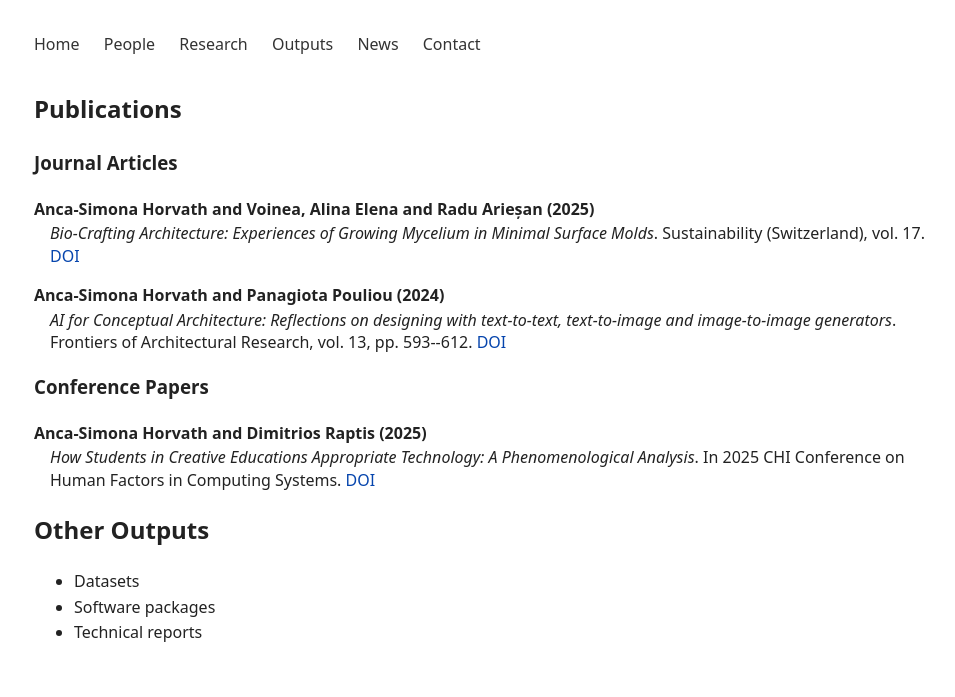
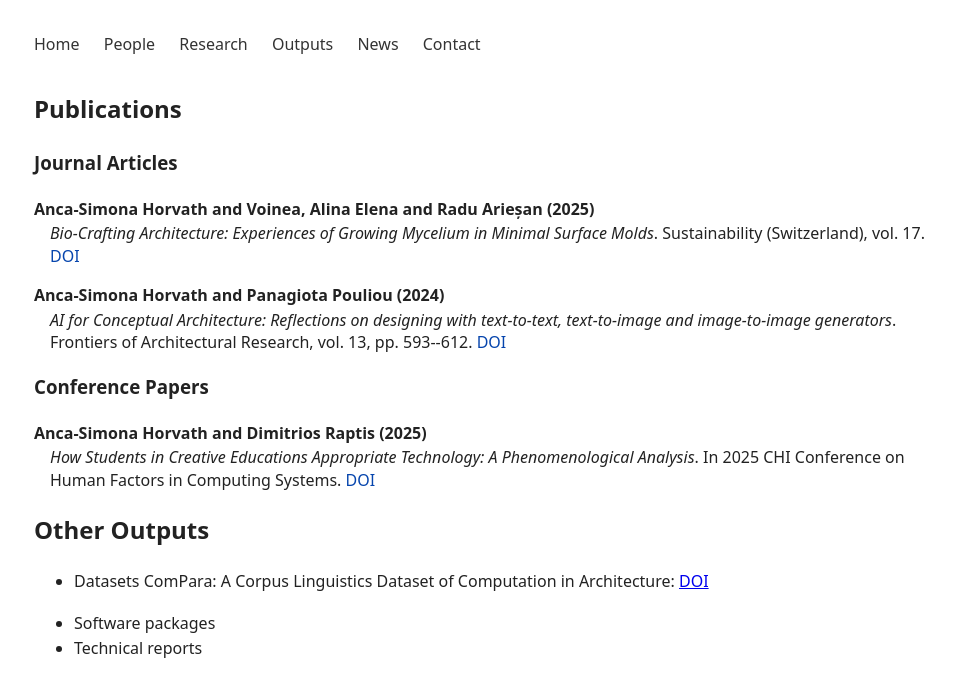
Before and after one commit to anqua/at-a, a Jekyll site: the page built from outputs.md, in a window 1280 px wide. Shown: the top 697 px of the page, without its empty margins (156-1111 px from the left). Built offline with Jekyll 4.4.1, drawn with Linux system fonts in a browser that asks for light colours.

Commit message:
Update outputs.md

```diff
--- a/outputs.md
+++ b/outputs.md
@@ -36,5 +36,7 @@ title: Outputs
 
 ## Other Outputs
 - Datasets
+    ComPara: A Corpus Linguistics Dataset of Computation in Architecture: <a href="https://doi.org/10.17632/7ktscvmxvg.5" target="_blank">DOI</a>
+
 - Software packages
 - Technical reports
```
